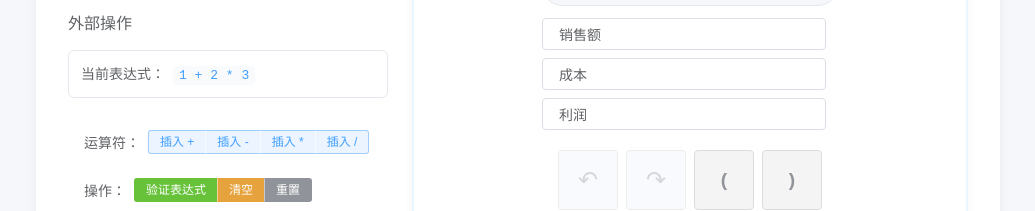
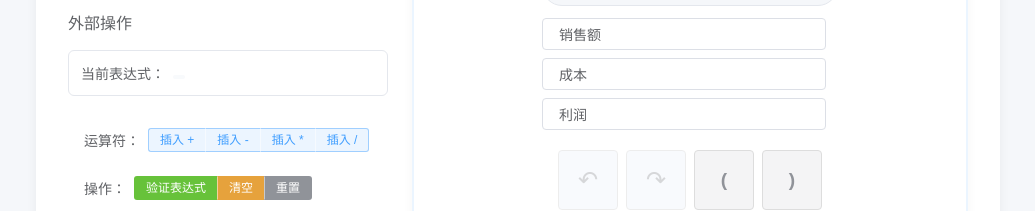
Before and after one commit to iwangbowen/vue-expression-editor, a Vue app: page / in a window 1280 px wide. Shown: the part 511-722 px from the top of the page, without its empty margins (122-1157 px from the left). Built offline with nearby package versions, Linux system fonts and the light colour scheme.

Commit message:
重构 App.vue 文件：移除 testExpression 和 originalExpression 的初始值，简化变量定义 ------------------------------------ [deploy]

```diff
--- a/src/dev/App.vue
+++ b/src/dev/App.vue
@@ -58,7 +58,7 @@
             <!-- 外部操作面板 -->
             <div class="operations-panel">
               <h3 class="section-subtitle">外部操作</h3>
-              <div class="expression-display" v-if="testExpression">
+              <div class="expression-display">
                 当前表达式：<code class="expression-code">{{ testExpression }}</code>
               </div>
               <div class="actions-panel">
@@ -121,10 +121,8 @@ import { Platform, Box, Delete, Plus } from '@element-plus/icons-vue'
 
 const expressionEditorRef = ref<InstanceType<typeof ExpressionEditor> | null>(null)
 
-// 将原始表达式定义为常量
-const INITIAL_EXPRESSION = '1 + 2 * 3'
-const testExpression = ref(INITIAL_EXPRESSION)
-const originalExpression = ref(INITIAL_EXPRESSION)
+const testExpression = ref(null)
+const originalExpression = ref(null)
 const validateResult = ref<boolean | null>(null)
 
 const handleExpressionChange = (value: string) => {
@@ -168,13 +166,8 @@ const DEFAULT_VARIABLES = [
 ]
 
 // 变量列表状态
-const variables = ref([...DEFAULT_VARIABLES])
-
-// 添加变量
-const addVariable = () => {
-  variables.value.push({ name: '', code: '' })
-}
-
+const variables
+ = ref([...DEFAULT_VARIABLES])
 // 删除变量
 const removeVariable = (index: number) => {
   variables.value.splice(index, 1)
```
